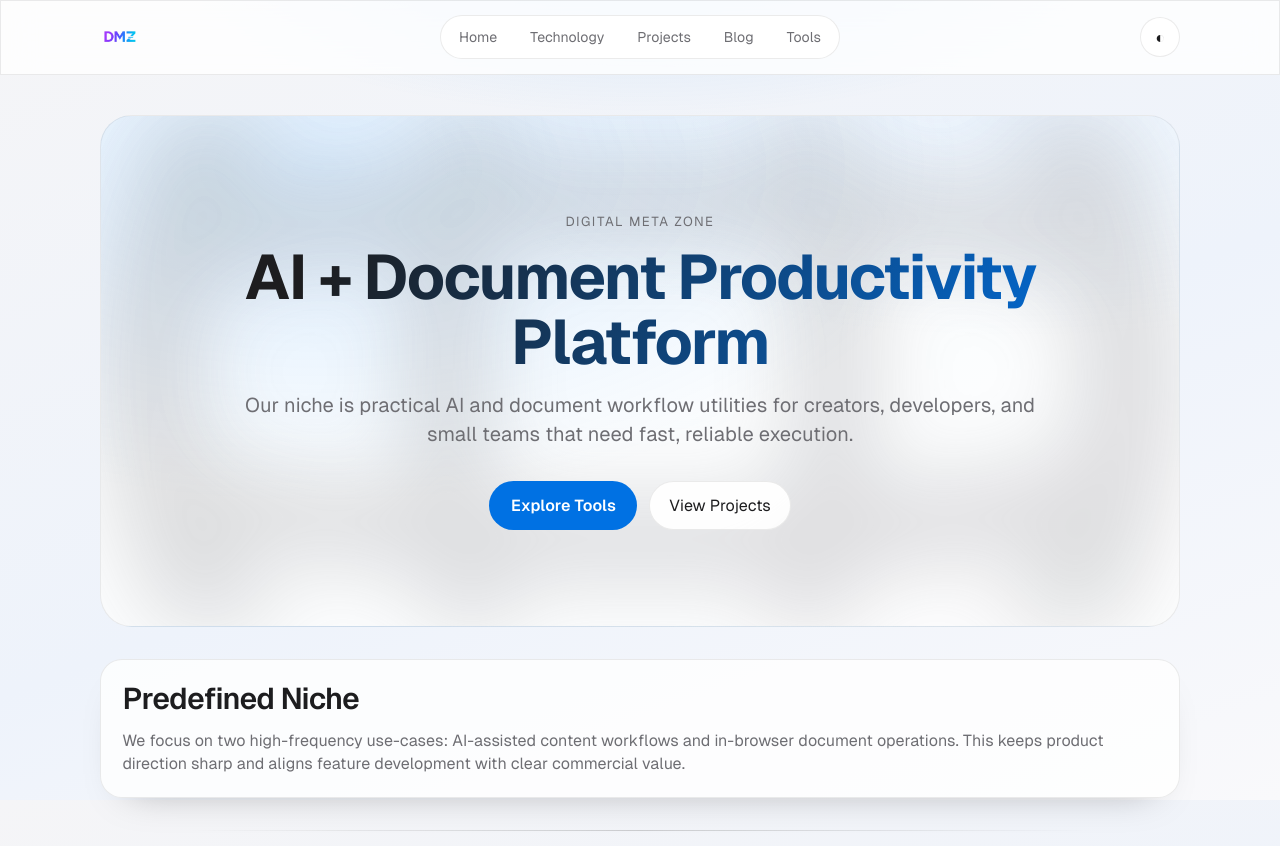
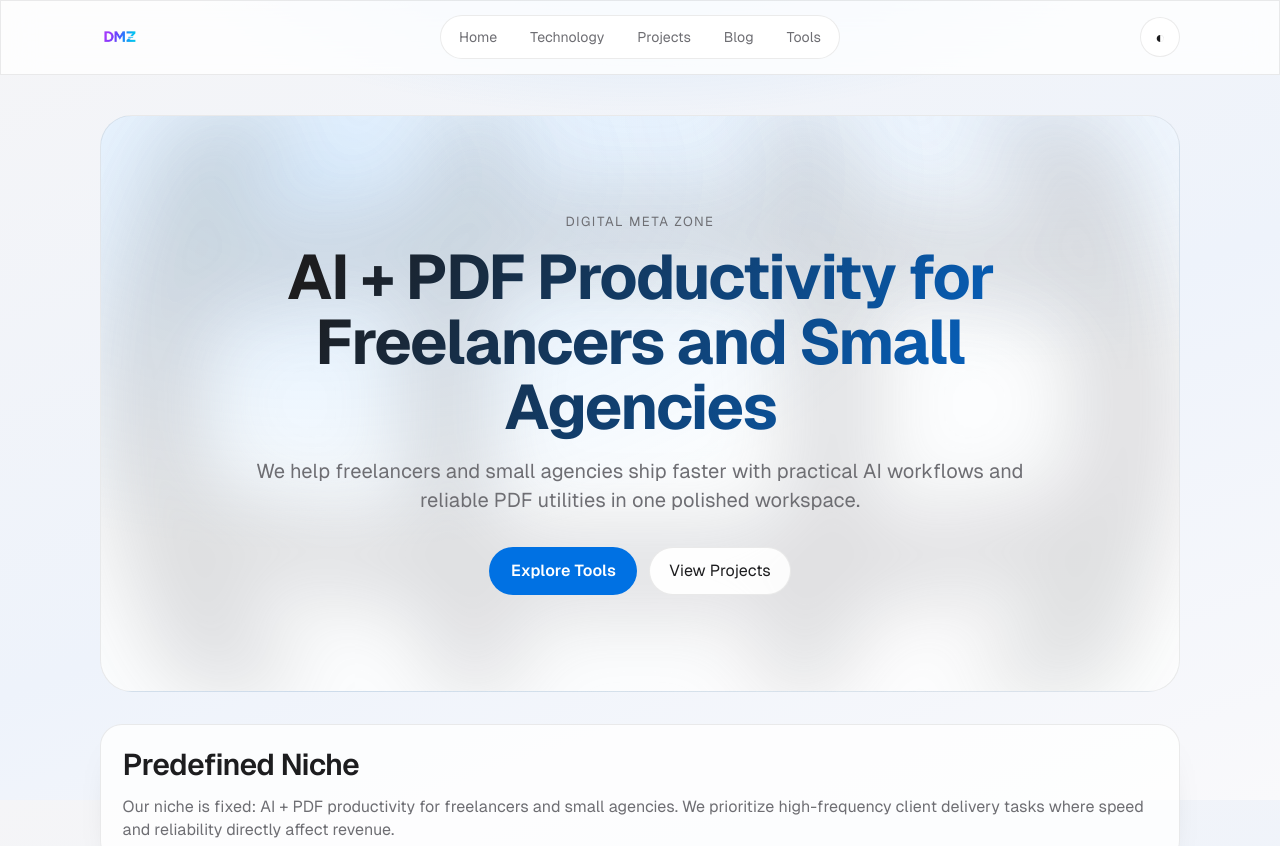
Before and after one commit to kalyanar4/project-space, a Next.js app: page / in a window 1280 px wide. Shown: the top 846 px of the page. Built offline with nearby package versions, Linux system fonts and the light colour scheme.

Commit message:
Lock Week 1.1 niche messaging across product surfaces

```diff
--- a/app/layout.tsx
+++ b/app/layout.tsx
@@ -19,7 +19,7 @@ const geistMono = localFont({
 
 export const metadata: Metadata = {
   title: "Digital Meta Portfolio",
-  description: "Explore advanced tools and experiments.",
+  description: "AI + PDF productivity workflows for freelancers and small agencies.",
   icons: {
     icon: withBasePath("favicon.ico"),
   },
--- a/app/page.tsx
+++ b/app/page.tsx
@@ -55,10 +55,10 @@ export default function Home() {
       <section className="hero-section reveal-fade-up">
         <div className="hero-content">
           <p className="eyebrow">Digital Meta Zone</p>
-          <h1 className="page-title">AI + Document Productivity Platform</h1>
+          <h1 className="page-title">AI + PDF Productivity for Freelancers and Small Agencies</h1>
           <p className="page-subtitle">
-            Our niche is practical AI and document workflow utilities for creators,
-            developers, and small teams that need fast, reliable execution.
+            We help freelancers and small agencies ship faster with practical AI workflows
+            and reliable PDF utilities in one polished workspace.
           </p>
           <div className="mt-8 flex flex-wrap justify-center gap-3">
             <Link href="/tools" className="primary-btn">
@@ -74,9 +74,9 @@ export default function Home() {
       <section className="glass-card reveal-fade-up">
         <h2 className="text-3xl font-semibold tracking-tight mb-3">Predefined Niche</h2>
         <p className="text-muted">
-          We focus on two high-frequency use-cases: AI-assisted content workflows and
-          in-browser document operations. This keeps product direction sharp and aligns
-          feature development with clear commercial value.
+          Our niche is fixed: AI + PDF productivity for freelancers and small agencies.
+          We prioritize high-frequency client delivery tasks where speed and reliability
+          directly affect revenue.
         </p>
       </section>
 
--- a/app/tools/page.tsx
+++ b/app/tools/page.tsx
@@ -10,7 +10,7 @@ export default function Tools() {
       <section className="page-intro reveal-fade-up">
         <h1 className="page-title">Developer Tools</h1>
         <p className="page-subtitle">
-          Our niche is AI and document productivity for creators, developers, and small teams.
+          AI + PDF productivity for freelancers and small agencies.
         </p>
       </section>
 
```
Also changed, not shown: 1 other file (tests, documents, lock files or other folders).
